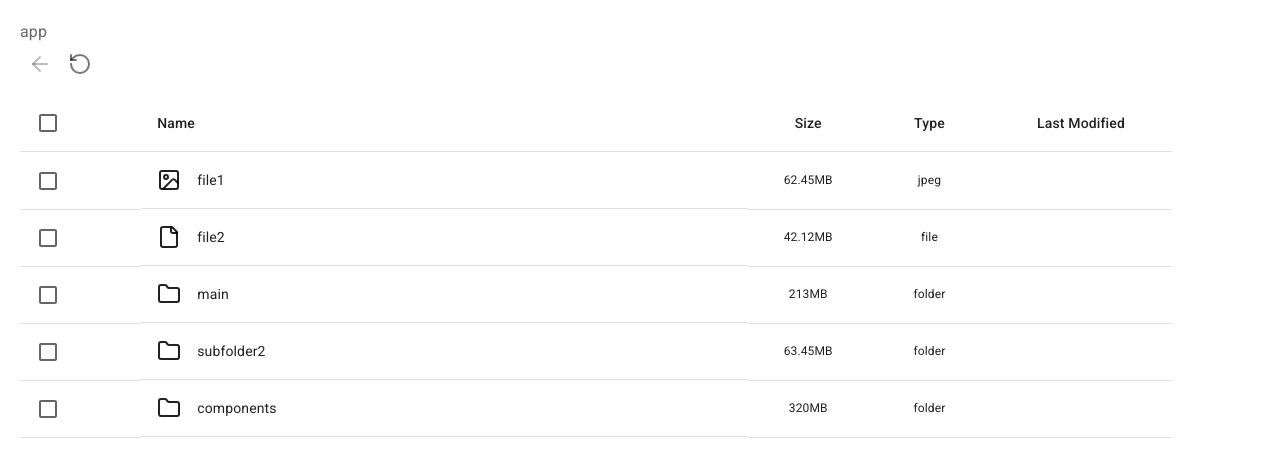
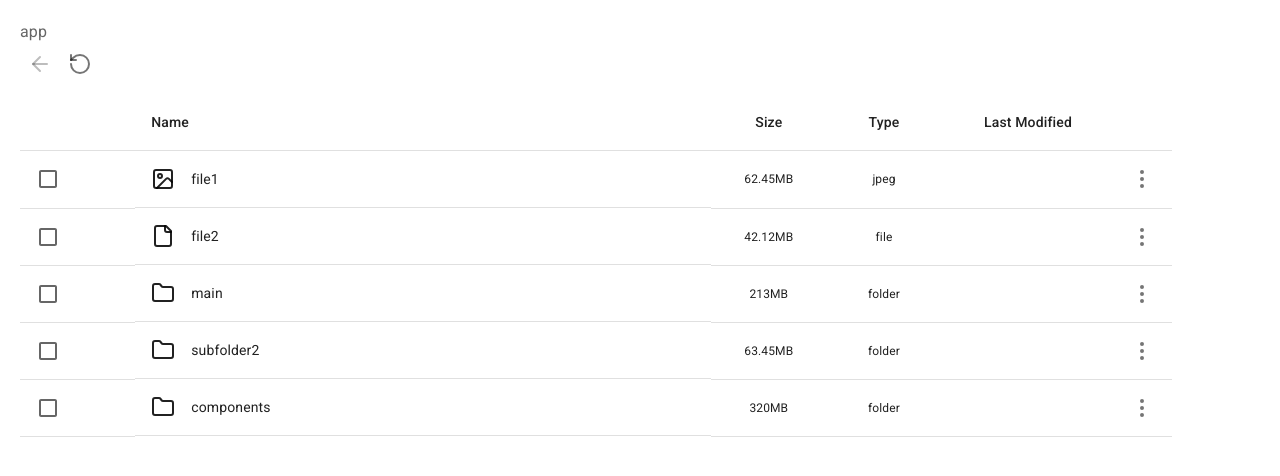
Before and after one commit to whitetposion/micro-folder-management-ui, a React (Vite) app: page / in a window 1280 px wide. Shown: the top 476 px of the page. Built offline with nearby package versions, Linux system fonts and the light colour scheme.

Commit message:
checkbox

```diff
--- a/src/App.tsx
+++ b/src/App.tsx
@@ -1,13 +1,14 @@
-import React, { useState } from 'react';
+import React, {  useState } from 'react';
 import {  Breadcrumbs, Checkbox, Table, TableHead, TableRow, TableCell, TableBody, Typography, Paper, IconButton, CssBaseline  } from '@mui/material';
-import { fileData } from "./assets/fileData"
+import { fileData as FolderJson } from "./assets/fileData"
 import FileComponent from './components/FileFolder';
 import { File, Folder, Jpeg } from './type';
 import { ArrowLeft,  RotateCcw } from 'lucide-react';
 
 
 const TopNav: React.FC = () => {
-  const [selectAll, setSelectAll] = useState(false);
+
+  const [fileData, setFileData] = useState(FolderJson)
   const [path , setPath] = useState<string[]>(["app"])
   const handleFolderClick = (folderName: string) => {
     setPath([...path, folderName]);
@@ -15,15 +16,9 @@ const TopNav: React.FC = () => {
   const handleBreadcrumbClick = (index: number) => {
     setPath(path.slice(0, index + 1));
   };
-  const handleSelectAll = () => {
-    setSelectAll(!selectAll);
-    // Implement logic to select or unselect all files
-  };
 
   const getCurrentData = (): { [key: string ]: File | Folder | Jpeg }   => {
-    // Start with the root folder and navigate based on the path
     let currentData: Folder | File | Jpeg  = path.reduce((acc: Folder | File | Jpeg  , cur: string): Folder | File | Jpeg   => {
-      // Check if the current accumulator is a folder and has the child
       if (acc.type === 'folder' && acc.children[cur]) {
         return acc.children[cur];
       }
@@ -36,6 +31,7 @@ const TopNav: React.FC = () => {
       return {};
     }
   };
+
 
   return (
     <>
@@ -63,20 +59,21 @@ const TopNav: React.FC = () => {
         <TableHead style={{width:"100%"}} >
           <TableRow style={{width:"100%"}} >
             <TableCell style={{ width: '10%' }}>
-              <Checkbox style={{ padding: 0 }} checked={selectAll} onChange={handleSelectAll} />
+              {/* <Checkbox style={{ padding: 0 }} checked={true} onClick={handleSelectAll} /> */}
             </TableCell>
             <TableCell style={{ width: '50%' }}>Name</TableCell>
             <TableCell style={{ width: '10%', textAlign: "center" }}>Size</TableCell>
             <TableCell style={{ width: '10%', textAlign: "center"  }}>Type</TableCell>
             <TableCell style={{ width: '15%', textAlign: "center"  }}>Last Modified</TableCell>
+            <TableCell style={{ width: '5%', textAlign: "center"  }}></TableCell>
           </TableRow>
         </TableHead>
         <TableBody>
-          {Object.keys(getCurrentData()).map((fileName) => {
+          {Object.keys(getCurrentData()).map((fileName, index) => {
             const fileOrFolder = getCurrentData()[fileName];
             return (
               <FileComponent
-                key={fileName}
+                key={index}
                 fileName={fileName}
                 file={fileOrFolder as Folder | File | Jpeg  }
                 click={() => {
@@ -86,8 +83,6 @@ const TopNav: React.FC = () => {
                     console.log('File clicked:', fileName);
                   }
                 }}
-                selected={selectAll}
-                onSelect={() => {}}
               />
             );
           })}
--- a/src/components/FileFolder.tsx
+++ b/src/components/FileFolder.tsx
@@ -1,46 +1,50 @@
 import { TableRow,Typography, TableCell, Checkbox, CssBaseline } from "@mui/material";
 import { Folder, File, Jpeg } from "@/type";
 import { Folder as FolderIcon, File as FileIcon, Image } from "lucide-react";
+import ThreeDotMenu from "./ThreeDotsOptions";
+import { useState } from "react";
+
 
 interface FileComponentProps {
      fileName: string;
      file: File | Folder | Jpeg ;
-     selected: boolean;
      click: () => void;
-     onSelect: () => void;
+
 }
 const FileComponent: React.FC<FileComponentProps> = ({
-     fileName,
-     file,
-     click,
-     selected,
-     onSelect
+    fileName,
+    file,
+    click
 }) => {
-     const { type, size } = file;
-
-     const handleCheckboxChange = (e: React.ChangeEvent<HTMLInputElement>) => {
-       e.stopPropagation()
-       onSelect();
-     };
+      const { type, size } = file;
+      const [selectAll, setSelectAll] = useState<boolean>(false);
+      const handleCheckboxChange = (e: React.MouseEvent<HTMLButtonElement>) => {
+        e.stopPropagation()
+        setSelectAll(!selectAll)
+      };
 
      return (
       <>
       <CssBaseline />
       <TableRow onClick={click} style={{ }}>
         <TableCell>
-          <Checkbox style={{padding: 0}} checked={selected} onChange={handleCheckboxChange} />
+          <Checkbox style={{padding: 0}} checked={selectAll} onClick={(e)=>handleCheckboxChange(e)} />
         </TableCell>
         <TableCell style={{display: "flex", gap: "1rem", alignItems: 'center'}}>
           {type === 'file' ? <FileIcon /> : type === 'folder' ? <FolderIcon /> : <Image/>}
           <Typography variant="body1" style={{ fontSize: '0.875rem' }}>{fileName}</Typography>
         </TableCell>
         <TableCell style={{ textAlign: "center" }}>
-          <Typography variant="body2" style={{ fontSize: '0.75rem' }}>{size}</Typography>
+          <Typography variant="body1" style={{ fontSize: '0.75rem' }}>{size}</Typography>
         </TableCell>
         <TableCell style={{ textAlign: "center" }}>
-          <Typography variant="body2" style={{ fontSize: '0.75rem' }}>{type}</Typography>
+          <Typography variant="body1" style={{ fontSize: '0.75rem' }}>{type}</Typography>
         </TableCell>
-        <TableCell></TableCell>
+        <TableCell style={{ textAlign: "center" }}>
+        </TableCell>
+        <TableCell>
+          <ThreeDotMenu/>
+        </TableCell>
       </TableRow>
       </>
      );
--- /dev/null
+++ b/src/components/ThreeDotsOptions.tsx
@@ -0,0 +1,74 @@
+import React, { useState } from 'react';
+import { IconButton, Menu, MenuItem,  Typography } from '@mui/material';
+import { DownloadIcon, EllipsisVertical, Trash } from 'lucide-react';
+
+const iconsData = [
+     {
+          icon: <DownloadIcon size={15}/>,
+          name: "Download",
+          onClick (e: React.MouseEvent<HTMLElement>){
+               e.stopPropagation()
+               console.log("Dowloading")
+               setTimeout(()=>console.log("Downloaded"), 2000)
+          }
+     },
+     {
+          icon: <Trash size={15}/>,
+          name: "Delete",
+          onClick (e: React.MouseEvent<HTMLElement>){
+               e.stopPropagation()
+               console.log("Deleted")
+          }
+     }
+]
+
+const ThreeDotMenu = () => {
+  const [anchorEl, setAnchorEl] = useState<null | HTMLElement>(null);
+  const open = Boolean(anchorEl);
+
+  const handleClick = (event :React.MouseEvent<HTMLElement>) => {
+     event.stopPropagation()
+     setAnchorEl(event.currentTarget)
+  };
+
+  const handleClose = () => {
+    setAnchorEl(null);
+  };
+
+  return (
+
+    <div >
+     <IconButton style={{padding: 0}} onClick={handleClick}>
+        <EllipsisVertical   />
+     </IconButton>
+     <Menu
+          anchorEl={anchorEl}
+          open={open}
+          style={{ width: "300px" }} // Increase the width of the menu
+          onClose={handleClose}
+          anchorOrigin={{ vertical: 'top', horizontal: 'right' }}
+          transformOrigin={{ vertical: 'top', horizontal: 'right' }}
+
+     >
+     {iconsData.map((item, index) => (
+          <MenuItem
+               key={index}
+               onClick={(e) => item.onClick(e)}
+               style={{ fontSize: 'small' }} // Reduce the font size of the menu items
+               sx={{width: 200}}
+          >
+               <Typography
+                    variant="body2"
+                    style={{display: "flex" ,gap: "10px", fontSize: "0.875rem", marginLeft: '8px', alignItems: "center" }}
+               >
+                    {item.icon}
+                    {item.name}
+               </Typography>
+          </MenuItem>
+     ))}
+     </Menu>
+    </div>
+  );
+};
+
+export default ThreeDotMenu;
```
